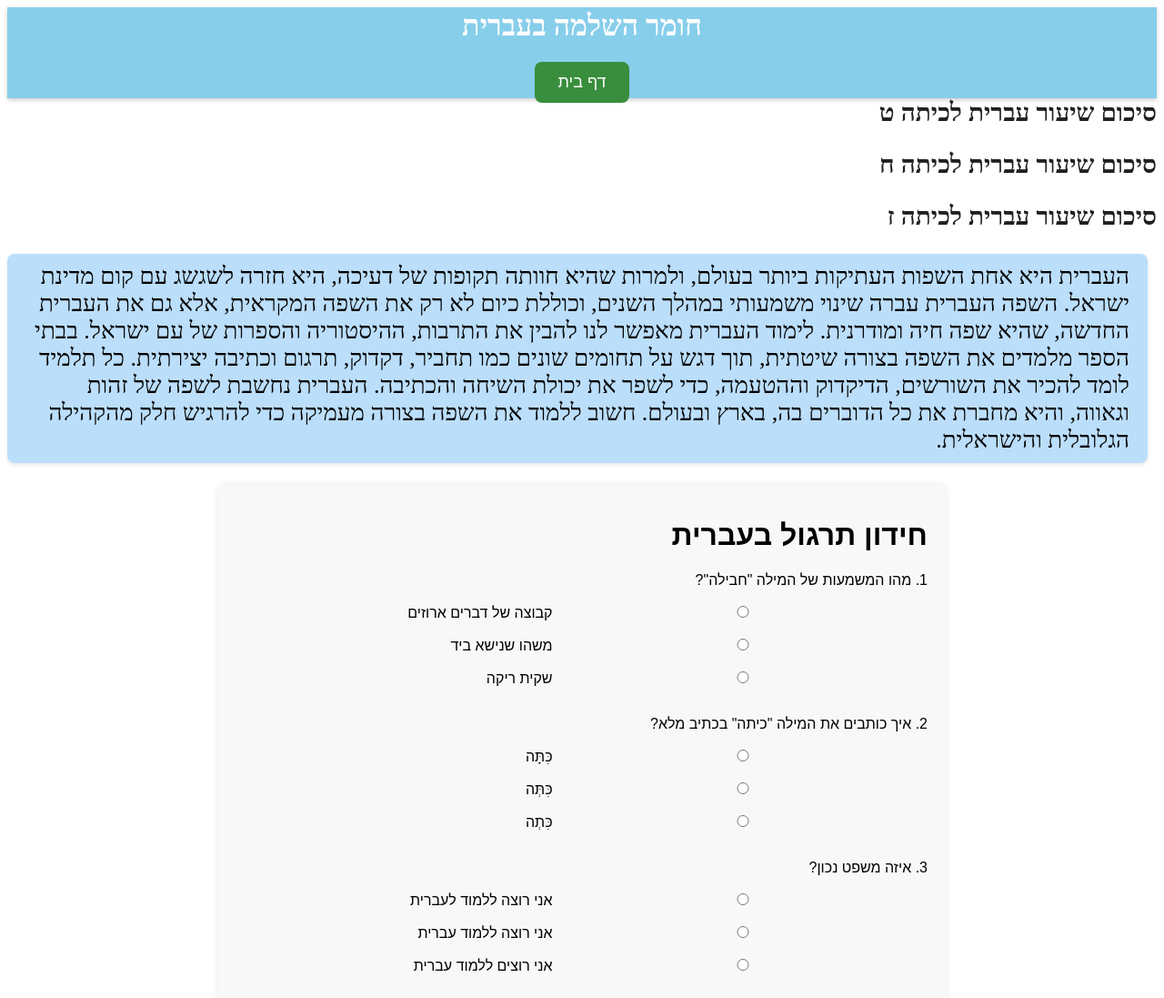
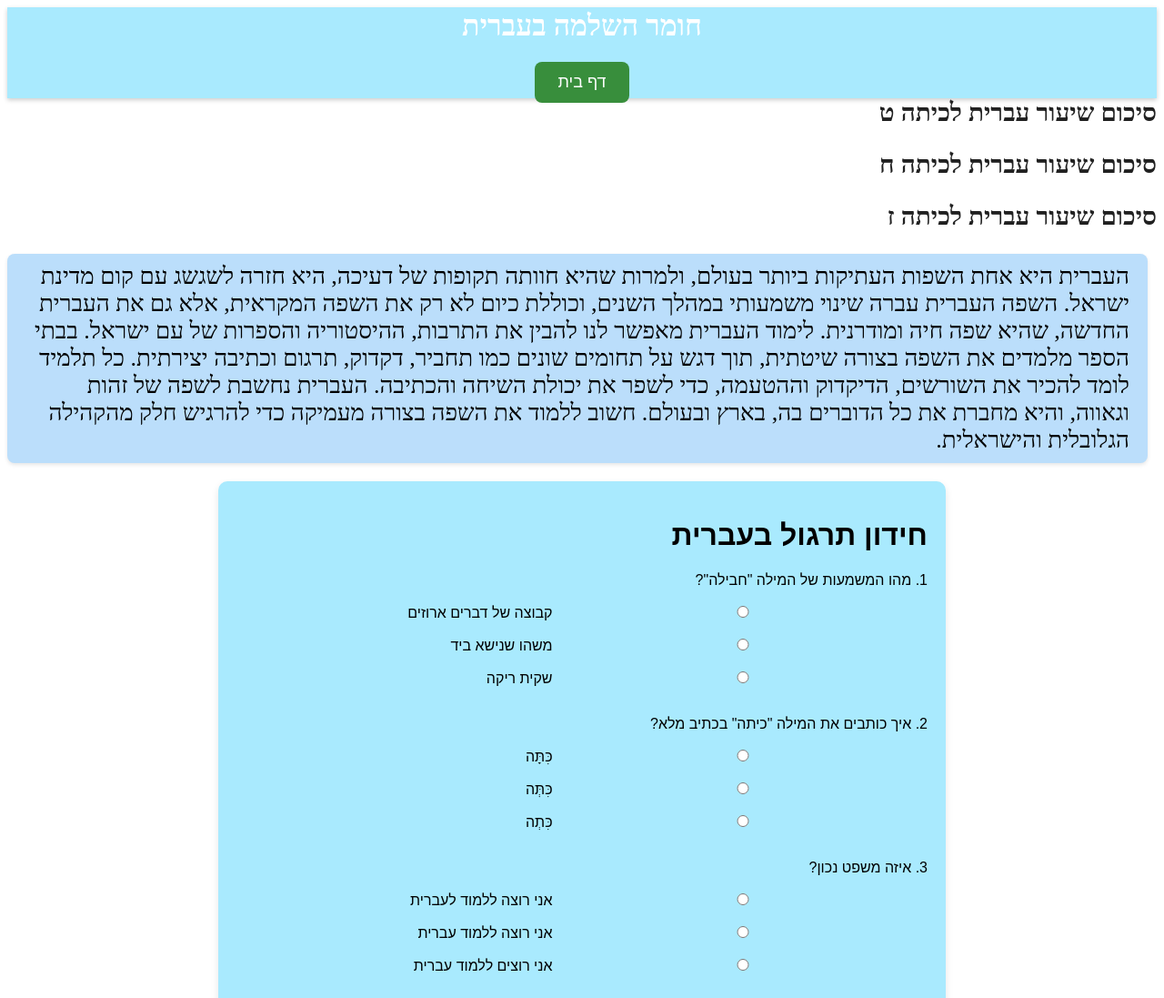
Before and after one commit to talmeshulam2010/hackathon.web2, a plain HTML site: page pages/Hebrew.html in a window 1280 px wide. Shown: the top 1097 px of the page at 91% size. Drawn offline with Linux system fonts and the light colour scheme.

Commit message:
Update style.css

```diff
--- a/style/style.css
+++ b/style/style.css
@@ -15,7 +15,7 @@ html, body {
 
 /* Header styles */
 .header, .main_header {
-  background-color: #87CEEB; /* A pleasant green */
+  background-color: #A9EAFE; /* A pleasant green */
   color: white; /* White text for contrast */
   text-align: center;
   width: 100%;
@@ -63,7 +63,7 @@ html, body {
 .quiz, .Equiz {
   font-family: Arial, sans-serif;
   padding: 20px;
-  background-color: #F8F8F8; /* Light grey background for quizzes */
+  background-color: #A9EAFE; /* Light grey background for quizzes */
   border-radius: 10px;
   box-shadow: 0 4px 8px rgba(0,0,0,0.1);
   margin: 20px auto; /* Center the quiz horizontally with auto margins */
```
